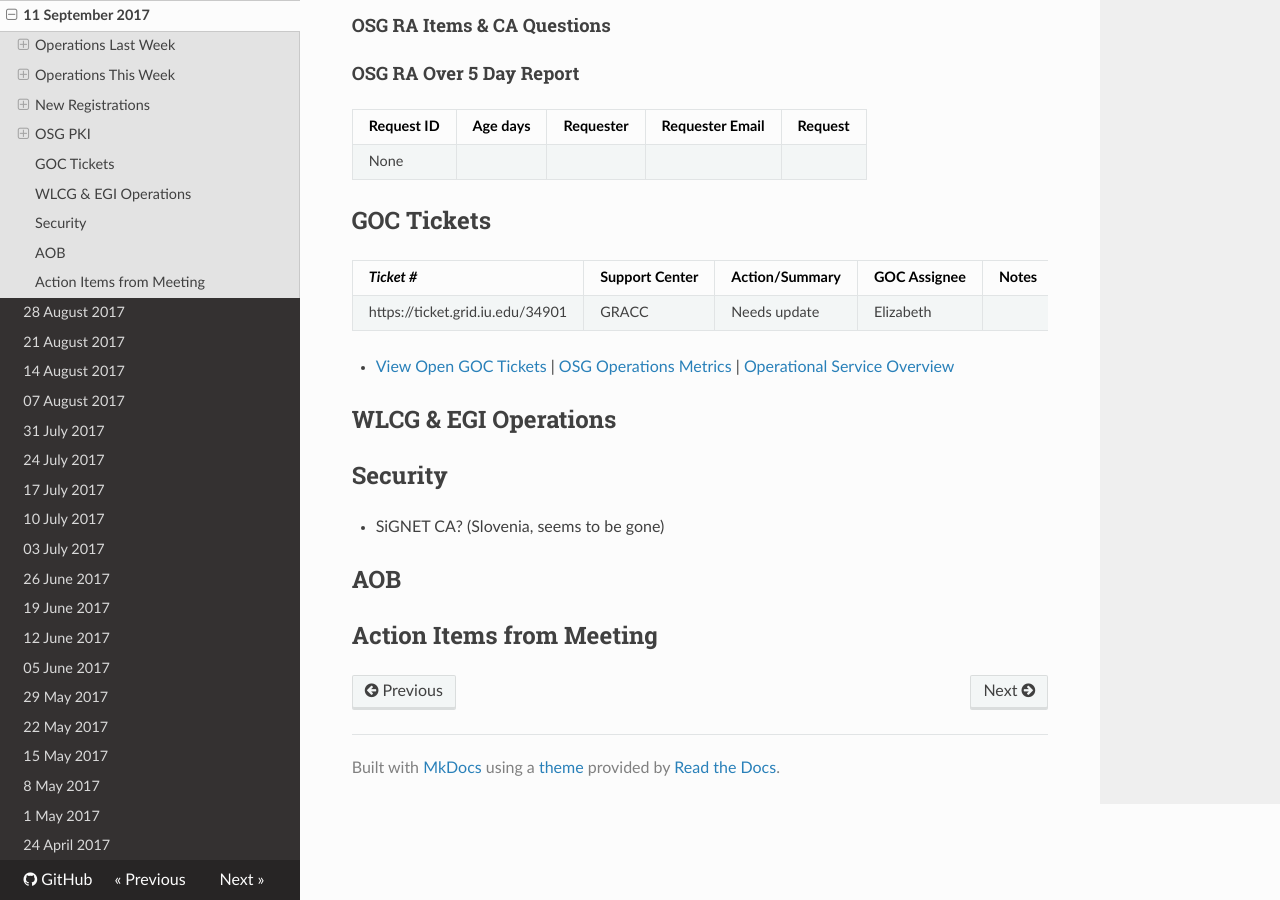
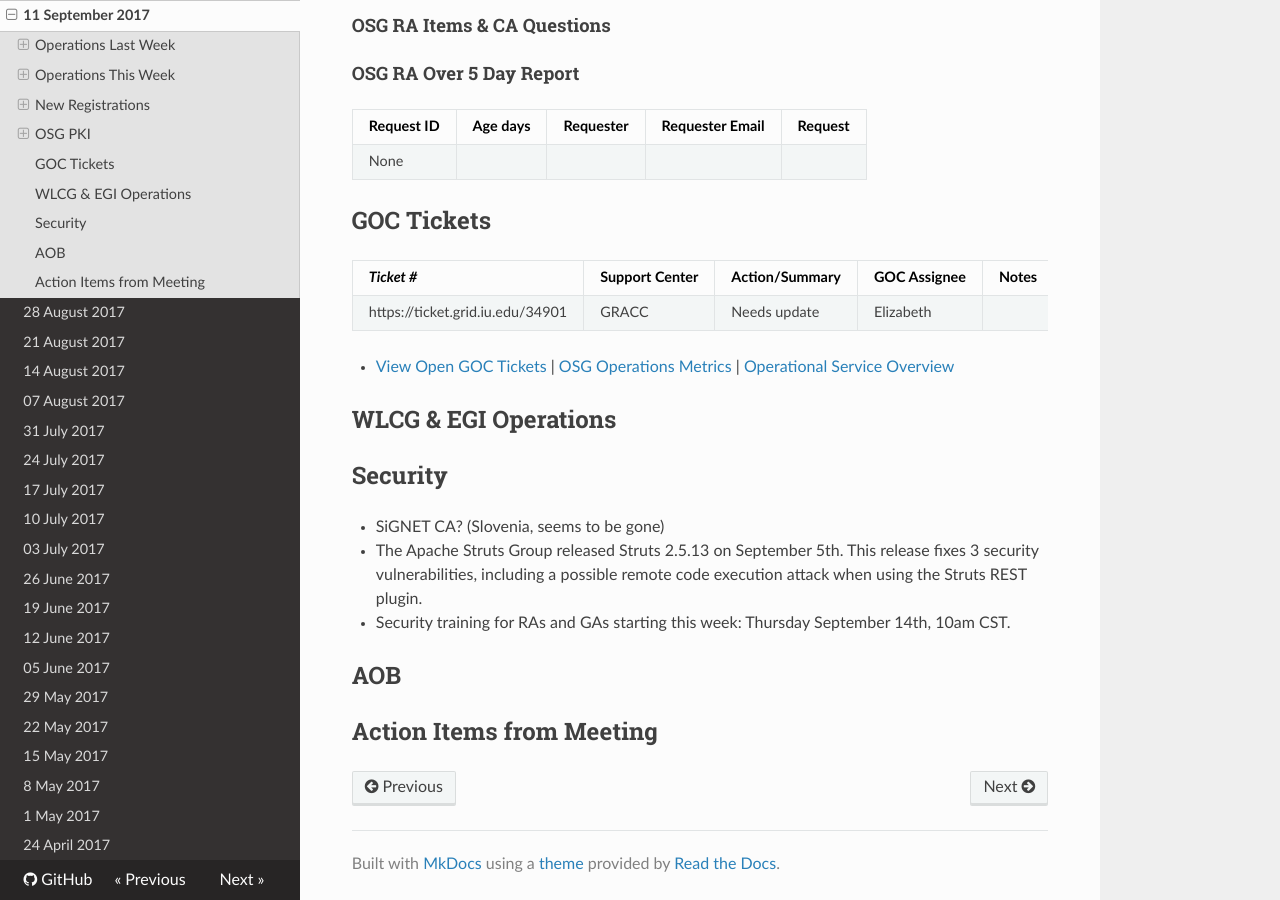
Before and after one commit to osg-htc/operations, an MkDocs documentation site: the page built from docs/WeeklyMinutes/11Sep2017.md, in a window 1280 px wide and 900 px high, scrolled down 2555 px. Built offline with MkDocs 1.6.1, drawn with Linux system fonts in a browser that asks for light colours; nearby versions of some CDN libraries; old or Windows-style settings are respelled for this version of MkDocs.

Commit message:
Update 11Sep2017.md
Update from security

```diff
--- a/docs/WeeklyMinutes/11Sep2017.md
+++ b/docs/WeeklyMinutes/11Sep2017.md
@@ -82,6 +82,8 @@ None
 
 ## Security
   * SiGNET CA? (Slovenia, seems to be gone)
+  * The Apache Struts Group released Struts 2.5.13 on September 5th. This release fixes 3 security vulnerabilities, including a possible remote code execution attack when using the Struts REST plugin.
+  * Security training for RAs and GAs starting this week: Thursday September 14th, 10am CST.
 
 ## AOB
 
```
